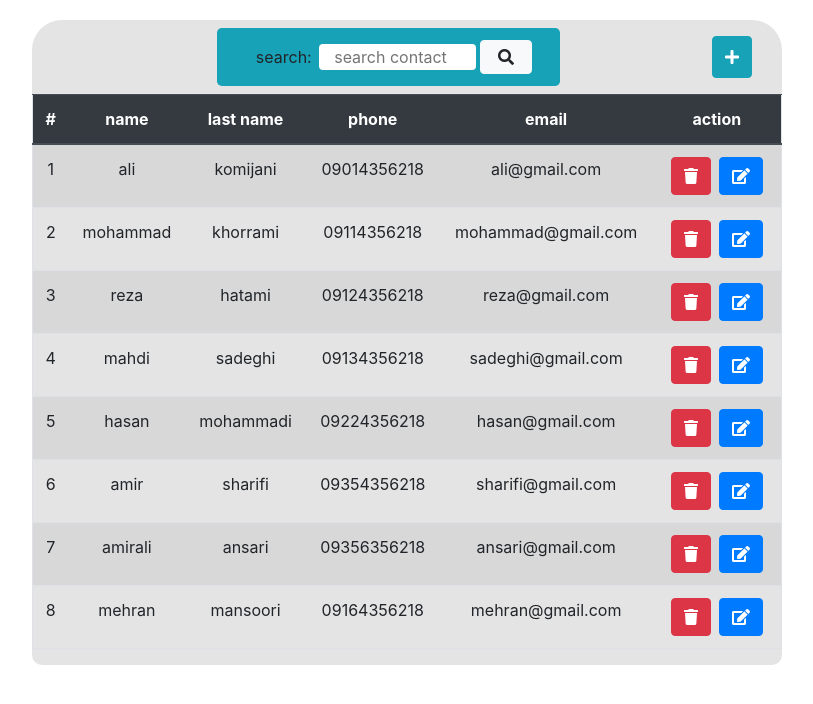
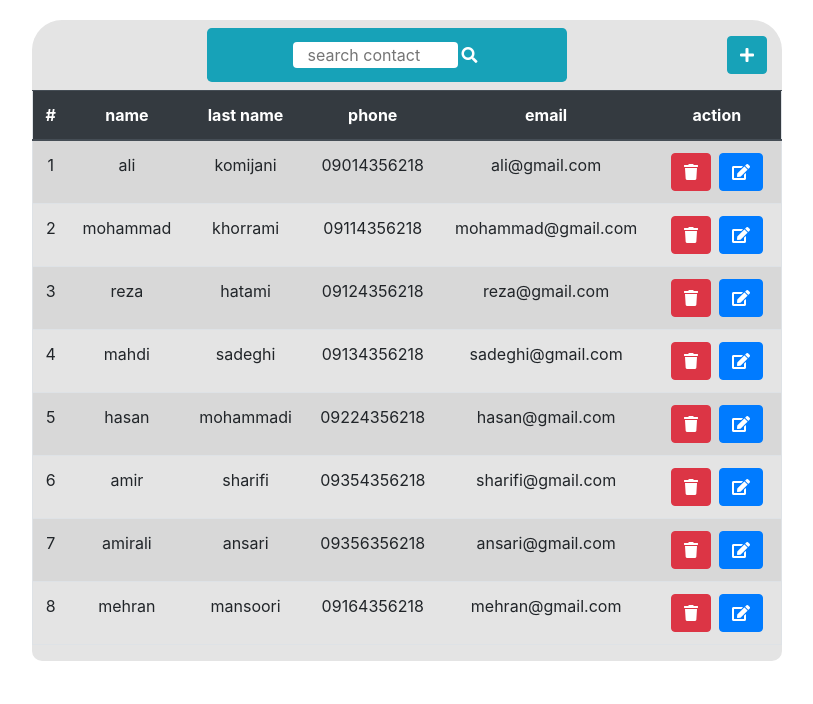
Before and after one commit to mostafa-jamali/Contact-project-by-functional-component-of-React, a React (Create React App) app: page / in a window 1280 px wide. Shown: the top 704 px of the page, without its empty margins (233-1046 px from the left). Built offline with nearby package versions, Linux system fonts and the light colour scheme.

Commit message:
change search component

```diff
--- a/src/Components/Add/AddForm.jsx
+++ b/src/Components/Add/AddForm.jsx
@@ -32,18 +32,20 @@ function AddForm({ contacts, setContacts, show, handleClose }) {
     const handleChange = (event) => {
         const { name, value } = event.target;
         setNewObj({ ...newObj, [name]: value });
-        setAdd(true)
+
+        setAdd(true);
+
         switch (name) {
             case "name":
-                if (value.trim().length < 3 || value=="") {
+                if (value.trim().length < 1) {
                     setAdd(false);
-                    errors.name = "Name must be 3 characters long!";
+                    errors.name = "Name must be 1 characters (without space) long!";
                 } else errors.name = ""
                 break;
             case "lastName":
-                if (value.trim().length < 3) {
+                if (value.trim().length < 1) {
                     setAdd(false);
-                    errors.lastName = "Name must be 3 characters long!";
+                    errors.lastName = "Name must be 1 characters (without space) long!";
                 } else errors.lastName = ""
                 break;
             case "phone":
@@ -61,14 +63,12 @@ function AddForm({ contacts, setContacts, show, handleClose }) {
             default:
                 break;
         }
-
     }
     const handleAdd = (obj) => {
-
         let id = contacts.reduce((initial, item) => 1 + Math.max(item.id), 0);
-
         setContacts([...contacts, { ...obj, id }]);
     }
+
     const handleClear = () => {
         setNewObj({
             name: "",
@@ -77,14 +77,15 @@ function AddForm({ contacts, setContacts, show, handleClose }) {
             email: "",
         })
     }
+
     const handleSubmit = (event) => {
         event.preventDefault();
 
         if (add == true) {
-            if(newObj.name!="" && newObj.lastName!="" && newObj.phone!="" && newObj.email!="")
-            {
-            // handleClear();
-             handleAdd(newObj);
+            if (newObj.name != "" && newObj.lastName != "" && newObj.phone != "" && newObj.email != "") {
+                handleAdd(newObj);
+                handleClose();
+                handleClear();
             }
 
         }
--- a/src/Components/Edit/EditForm.jsx
+++ b/src/Components/Edit/EditForm.jsx
@@ -33,15 +33,15 @@ function EditForm({ contacts, setContacts, show, editObj, setEditObj, handleClos
 
         switch (name) {
             case "name":
-                if (value.trim().length < 3) {
+                if (value.trim().length < 1) {
                     setEdit(false);
-                    errorsEdit.name = "Name must be 3 characters long!";
+                    errorsEdit.name = "Name must be 1 characters (without space) long!";
                 } else errorsEdit.name = ""
                 break;
             case "lastName":
-                if (value.trim().length < 3) {
+                if (value.trim().length < 1) {
                     setEdit(false);
-                    errorsEdit.lastName = "Name must be 3 characters long!";
+                    errorsEdit.lastName = "Name must be 1 characters (without space) long!";
                 } else errorsEdit.lastName = ""
                 break;
             case "phone":
@@ -78,6 +78,7 @@ function EditForm({ contacts, setContacts, show, editObj, setEditObj, handleClos
                 item.phone = editObj.phone;
                 item.email = editObj.email;
                 handleClear();
+                handleCloseEdit();
                 return editObj;
             } else return item;
         })]);
--- /dev/null
+++ b/src/Components/Search/Search.jsx
@@ -0,0 +1,17 @@
+import React from 'react';
+import AddForm from '../Add/AddForm';
+
+function Search({search, chengeHandler, handleShow}) {
+
+    return (
+        <div className="col-12 row justify-content-around">
+            <div className="col-10 col-md-8 col-lg-6 mx-auto row align-items-center justify-content-center bg-info rounded-lg py-2 my-2 ml-5">
+                <input className="rounded border-0  col-12 col-sm-8 col-lg-6" name={'search'} onChange={chengeHandler} value={search} placeholder="search contact" />
+                <i className='fa fa-search m-1' style={{color: "white"}}/>
+            </div>
+            <button className="btn btn-info my-3" onClick={handleShow}><i className='fa fa-plus' /></button>
+        </div>
+    )
+}
+
+export default Search;
--- a/src/Components/Table/Table.js
+++ b/src/Components/Table/Table.js
@@ -1,4 +1,5 @@
-import React, { useState, useEffect } from 'react';
+import React, { useState } from 'react';
+import Search from '../Search/Search'
 import Tr from '../Contacts/Tr';
 import Editform from '../Add/AddForm';
 import '../Table/table.css';
@@ -18,35 +19,25 @@ function Table() {
 
     ]);
     const [search, setSearch] = useState("");
+    const [show, setShow] = useState(false);
 
+    const handleClose = () => setShow(false);
+    const handleShow = () => setShow(true);
     const chengeHandler = (e) => {
         setSearch(e.target.value)
-    }
+    };
+
     let newTr = contacts.filter(item => (
         item.name.toLowerCase().startsWith(search.toLowerCase()) ||
         item.phone.startsWith(search)
-    ))
-
-    const [show, setShow] = useState(false);
-
-    const handleClose = () => setShow(false);
-    const handleShow = () => setShow(true)
-
-
+    ));
 
     return (
         <>
-            <div className="tableContainer table-responsive">
-                <div className="col-12 row justify-content-around pl-5">
-                    <div className="col-10 col-md-8 col-lg-6 mx-auto row align-items-center justify-content-center bg-info rounded-lg py-2 my-2 ml-5">
-                        <label className="mb-0 col-6 col-sm-8 col-lg-3">search:</label>
-                        <input className="rounded border-0  col-12 col-sm-8 col-lg-6" name={'search'} onChange={chengeHandler} value={search} placeholder="search contact" />
-                        <button className="btn btn-light py-1 m-1 col-3 col-sm-2 col-lg-2"><i className='fa fa-search' /></button>
-                    </div>
-                    <button className="btn btn-info my-3" onClick={handleShow}><i className='fa fa-plus' /></button>
-                    <AddForm contacts={contacts} setContacts={setContacts} show={show} handleClose={handleClose} />
-                </div>
-                <div className="table-content">
+            <div className="tableContainer ">
+                <Search search={search} setSearch={setSearch} chengeHandler={chengeHandler} handleShow={handleShow} />
+                <AddForm contacts={contacts} setContacts={setContacts} show={show} handleClose={handleClose} />
+                <div className="table-content table-responsive">
                     <table className="table col-12 table-striped table-hover border">
                         <thead className="thead-dark">
                             <tr>
```
